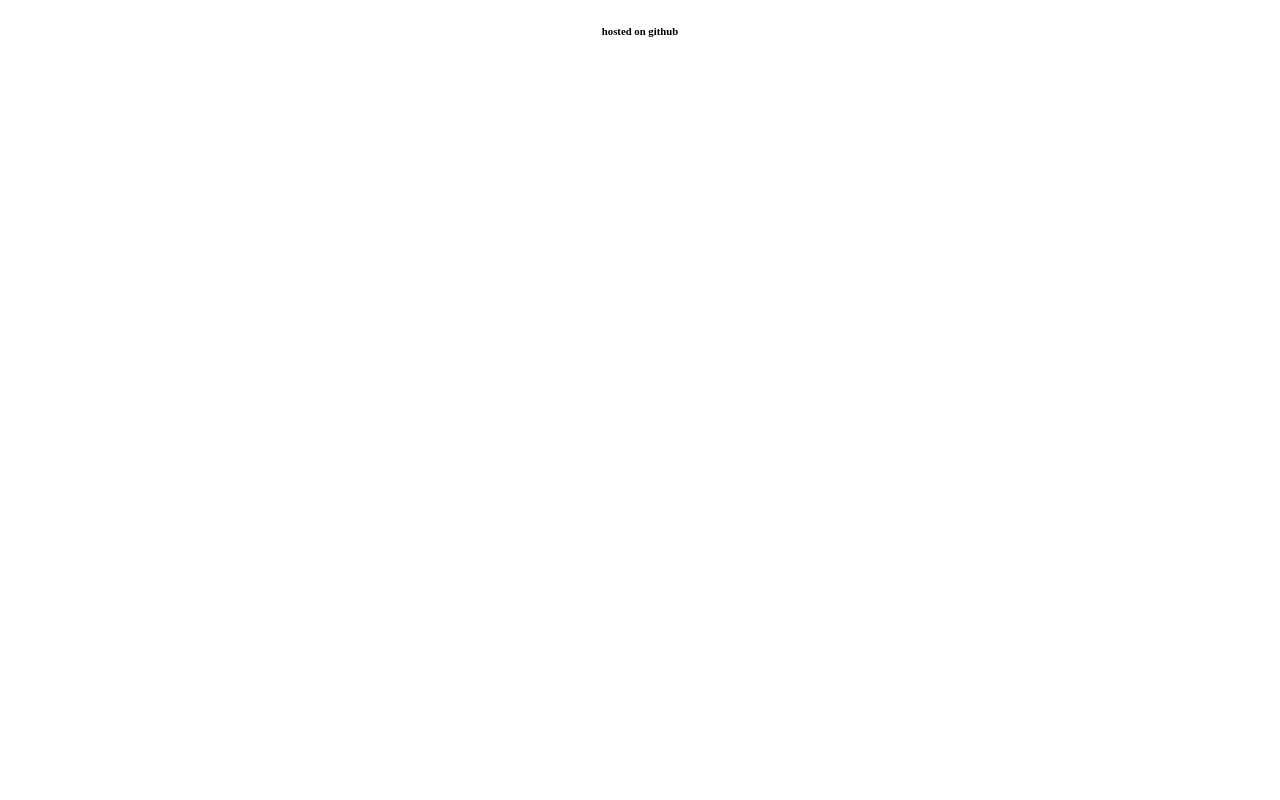
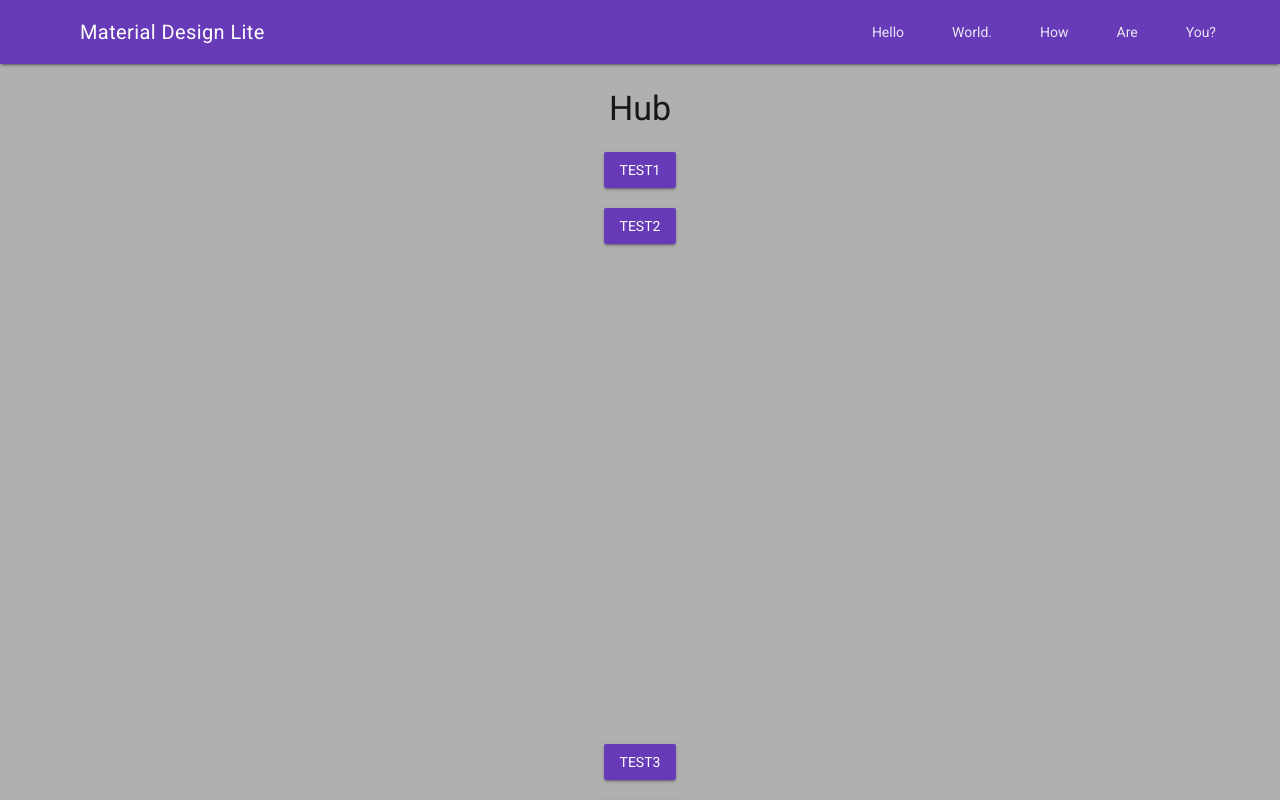
Before and after one commit to RadioactiveGhost/radioactiveghost.github.io, a plain HTML site: page index.html in a window 1280 px wide. Drawn offline with nearby package versions, Linux system fonts and the light colour scheme.

Commit message:
Material Design
Introduction of Material Design style, and addition of test content

```diff
--- a/index.html
+++ b/index.html
@@ -3,9 +3,55 @@
   <head>
     <meta charset="utf-8">
     <title>Hub</title>
-    <link>
+    <link href="https://fonts.googleapis.com/css?family=Roboto" rel="stylesheet">
+    <link rel="stylesheet" href="https://fonts.googleapis.com/icon?family=Material+Icons">
+    <link rel="stylesheet" href="https://code.getmdl.io/1.3.0/material.deep_purple-orange.min.css">
+    <script defer src="https://code.getmdl.io/1.3.0/material.min.js"></script>
+    <link rel="stylesheet" type="text/css" href="style.css">
   </head>
   <body>
-    <h6 style="text-align:center;">hosted on github</h6>
+
+    <div class="mdl-layout mdl-js-layout">
+      <header class="mdl-layout__header">
+        <div class="mdl-layout-icon"></div>
+        <div class="mdl-layout__header-row">
+          <span class="mdl-layout__title">Material Design Lite</span>
+          <div class="mdl-layout-spacer"></div>
+          <nav class="mdl-navigation">
+            <a class="mdl-navigation__link" href="#">Hello</a>
+            <a class="mdl-navigation__link" href="#">World.</a>
+            <a class="mdl-navigation__link" href="#">How</a>
+            <a class="mdl-navigation__link" href="#">Are</a>
+            <a class="mdl-navigation__link" href="#">You?</a>
+          </nav>
+        </div>
+      </header>
+      <div class="mdl-layout__drawer">
+        <span class="mdl-layout__title">Material Design Lite</span>
+        <nav class="mdl-navigation">
+          <a class="mdl-navigation__link" href="#">Hello</a>
+          <a class="mdl-navigation__link" href="#">World.</a>
+          <a class="mdl-navigation__link" href="#">How</a>
+          <a class="mdl-navigation__link" href="#">Are</a>
+          <a class="mdl-navigation__link" href="#">You?</a>
+        </nav>
+      </div>
+      <main class="mdl-layout__content">
+        <div id="linklist">
+          <h3>Hub</h3>
+          <button  class="mdl-button mdl-js-button mdl-button--raised mdl-js-ripple-effect mdl-button--colored">Test1</button><br><br>
+          <button  class="mdl-button mdl-js-button mdl-button--raised mdl-js-ripple-effect mdl-button--colored">Test2</button><br><br><br><br><br><br><br><br><br><br><br><br><br><br><br><br><br><br><br><br><br><br><br><br><br><br>
+          <button  class="mdl-button mdl-js-button mdl-button--raised mdl-js-ripple-effect mdl-button--colored">Test3</button><br><br>
+          <button  class="mdl-button mdl-js-button mdl-button--raised mdl-js-ripple-effect mdl-button--colored">Test4</button>
+        </div>
+
+
+      </main>
+    </div>
+
+
+
+
+
   </body>
 </html>
--- /dev/null
+++ b/style.css
@@ -0,0 +1,20 @@
+* {
+  font-family: 'Roboto', sans-serif;
+}
+body {
+  background-color: #B0B0B0;
+}
+
+.demo-layout-transparent {
+  background: url('../assets/demos/transparent.jpg') center / cover;
+}
+.demo-layout-transparent .mdl-layout__header,
+.demo-layout-transparent .mdl-layout__drawer-button {
+  /* This background is dark, so we set text to white. Use 87% black instead if
+     your background is light. */
+  color: white;
+}
+
+#linklist {
+  text-align: center;
+}
```
